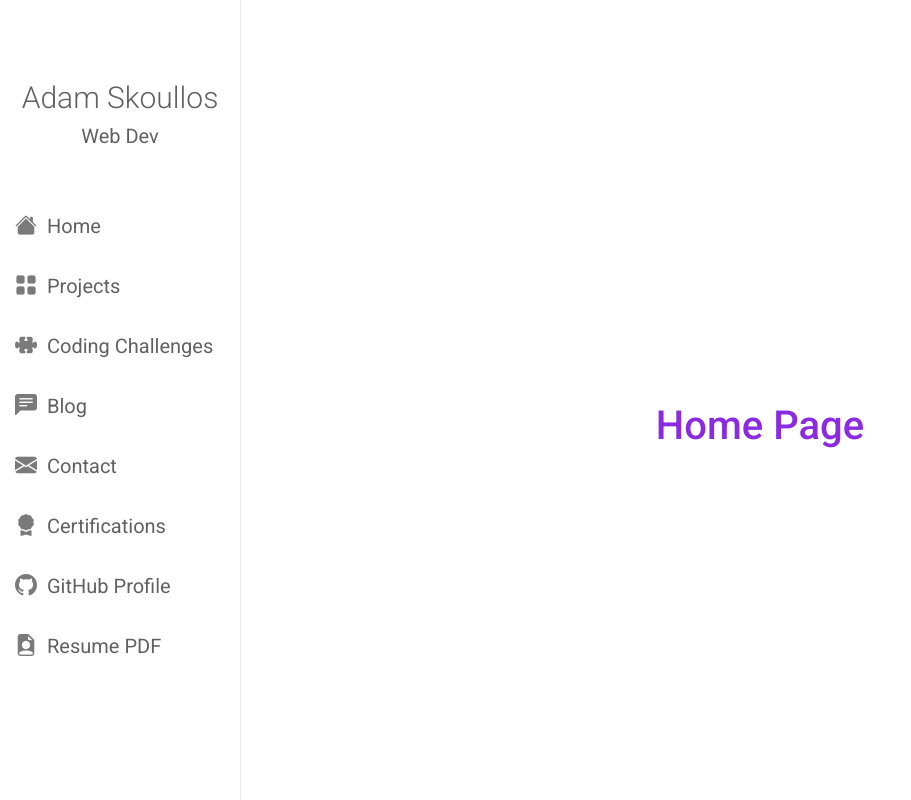
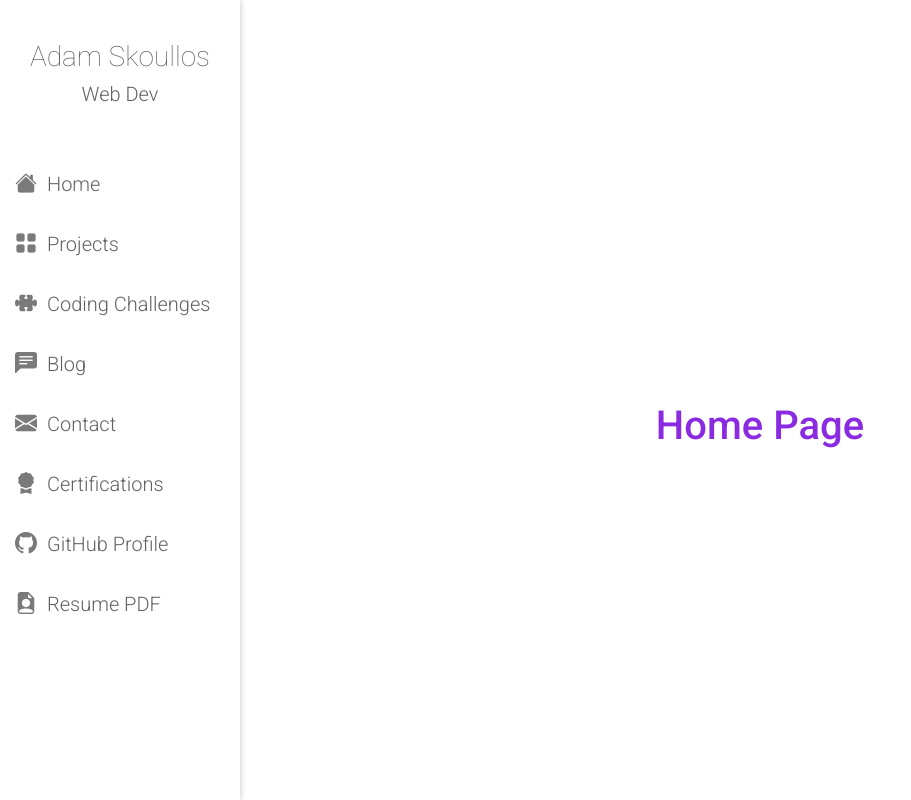
Before and after one commit to Adamskoullos/Portfolio, a Vue app: page / in a window 1280 px wide. Shown: the whole page, without its empty margins (0-911 px from the left). Built offline with nearby package versions, Linux system fonts and the light colour scheme.

Commit message:
refine both navbars

```diff
--- a/src/App.vue
+++ b/src/App.vue
@@ -7,7 +7,7 @@
       <div class="col main-col">
         <div class="row">
           <div v-if="!showSideNav" class="col top-nav">
-
+            <TopNav />
           </div>
         </div>
         <div class="row">
@@ -22,10 +22,11 @@
 
 <script>
 import SideNav from './components/SideNav.vue'
+import TopNav from './components/TopNav.vue'
 import { ref } from '@vue/reactivity'
 import { onBeforeMount, onBeforeUpdate, onUnmounted } from '@vue/runtime-core'
 export default {
-  components: {SideNav},
+  components: {SideNav, TopNav},
   setup() {
     const showSideNav = ref(false)
 
@@ -77,9 +78,10 @@ export default {
   width: 100vw;
   padding-right: 0;
   padding-left: 0;
+  max-height: 100vh;
   .side-nav-col{
     // background: chocolate;
-    min-height: 100vh;
+    height: 100vh;
     min-width: 240px;
     padding: 0;
     // border-right: 1px solid rgba(0, 0, 0, 0.11);
@@ -93,8 +95,13 @@ export default {
 
     .top-nav{
       position: fixed;
-      background: cornflowerblue;
+      // background: cornflowerblue;
       height: 60px;
+      display: flex;
+      align-items: center;
+      justify-content: stretch;
+      padding-right: 0;
+      padding-left: 0;
     }
     .main-content{
       background: rgb(255, 255, 255);
--- a/src/components/SideNav.vue
+++ b/src/components/SideNav.vue
@@ -1,8 +1,7 @@
 <template>
-
           <nav >
             <div class="logo" >
-                <router-link :to="{ name: 'Projects' }" >
+                <router-link v-if="!showBurgerMenu" :to="{ name: 'Projects' }" >
                     <h3 >Adam Skoullos</h3>
                     <h5>Web Dev</h5>
                 </router-link>
@@ -62,6 +61,8 @@
 </template>
 
 <script>
+import { ref } from '@vue/reactivity'
+import { onBeforeMount } from '@vue/runtime-core'
 export default {
 
 }
@@ -81,19 +82,22 @@ nav{
     // margin: auto 5px auto 5px;
     // padding: auto 50px;
     min-width: 230px;
-    box-shadow: 1px 0px 1px rgba(50,50,50,0.1);
+    box-shadow: 1px 0px 5px rgba(22, 22, 22, 0.2);
 
     .logo {
-        margin: 10vh auto 5vh auto;
+        margin: 5vh auto 5vh auto;
+        i{
+            font-size: 30px;
+        }
         a {
         text-decoration: none;
 
             h3{
-            font-size: 30px;
-            font-weight: 300;
+            // font-size: 30px;
+            font-weight: 200;
             }
             h5{
-                font-weight: 400;
+                font-weight: 300;
             }
         }
     }
@@ -116,7 +120,7 @@ nav{
                 h5{
                     display: inline-block;
                     margin: auto 10px;
-                    font-weight: 400;
+                    font-weight: 300;
                 }
                 i{
                     font-size: 22px;
@@ -128,6 +132,9 @@ nav{
                 transform: scale(1.02);
                 box-shadow: 0px 1px 5px rgba(50,50,50,0.2);
             }
+            a:active{
+                background: rgb(250, 250, 250);
+            }
         }
     }
 }
--- a/src/components/TopNav.vue
+++ b/src/components/TopNav.vue
@@ -0,0 +1,37 @@
+<template>
+  <div class="top-nav-row">
+      <h3>Adam Skoullos</h3>
+  </div>
+</template>
+
+<script>
+export default {
+
+
+}
+</script>
+
+<style lang="scss">
+.top-nav-row{
+    height: 100%;
+    flex:1;
+    display: flex;
+    align-items: center;
+    justify-content: flex-end;
+    box-shadow: 0px 1px 5px rgba(50,50,50,0.3);
+
+    h3{
+        margin: 0 15px;
+        font-weight: 300;
+    }
+
+    i{
+        font-size: 30px;
+        margin-left: 15px;
+    }
+    i:hover{
+        transform: scale(1.1);
+    }
+}
+
+</style>
--- a/src/scss/_variables.scss
+++ b/src/scss/_variables.scss
@@ -10,4 +10,9 @@ $test: rgb(255, 255, 255);
 *{
     font-family: Roboto, Helvetica, Arial, sans-serif;
     color: $primary;
+
 }
+
+h1,h2,h3,h4,h5,h6{
+    margin-bottom: 0;
+}
```
